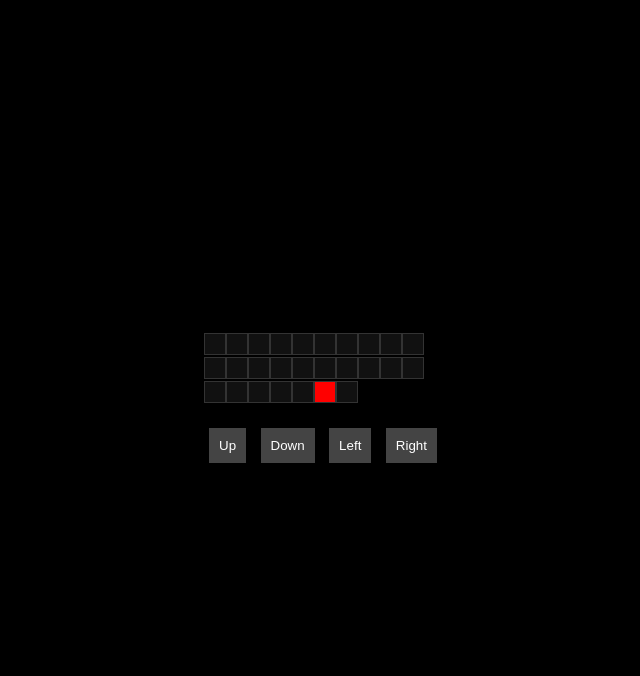
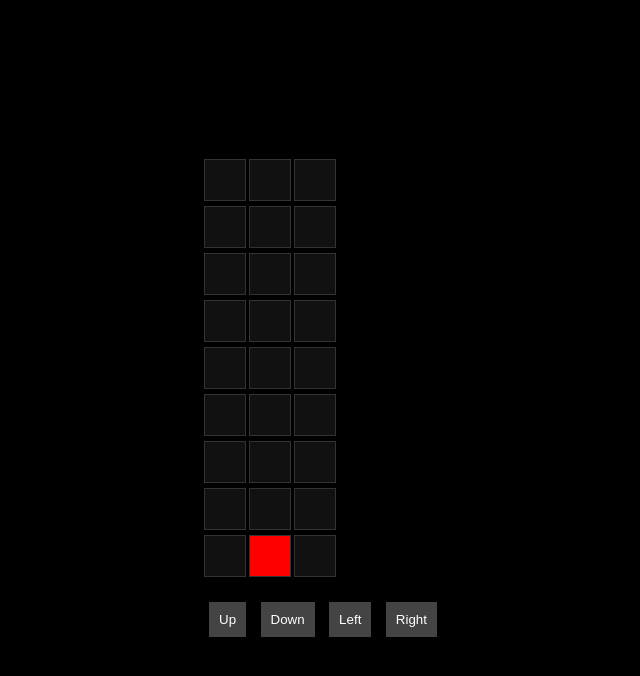
Before and after one commit to jbresner/football, a plain HTML site: page index.html in a window 1280 px wide. Shown: the whole page, without its empty margins (317-957 px from the left). Drawn offline with Linux system fonts and the light colour scheme.

Commit message:
Update style.css

```diff
--- a/style.css
+++ b/style.css
@@ -15,14 +15,14 @@ body {
 
 #game-grid {
     display: grid;
-    grid-template-columns: repeat(10, 20px);
-    grid-gap: 2px;
+    grid-template-columns: repeat(3, 40px); /* Adjusted for 3 columns */
+    grid-gap: 5px;
     margin-bottom: 20px;
 }
 
 .cell {
-    width: 20px;
-    height: 20px;
+    width: 40px; /* Slightly larger for better visibility */
+    height: 40px;
     background-color: #111;
     border: 1px solid #333;
 }
```
